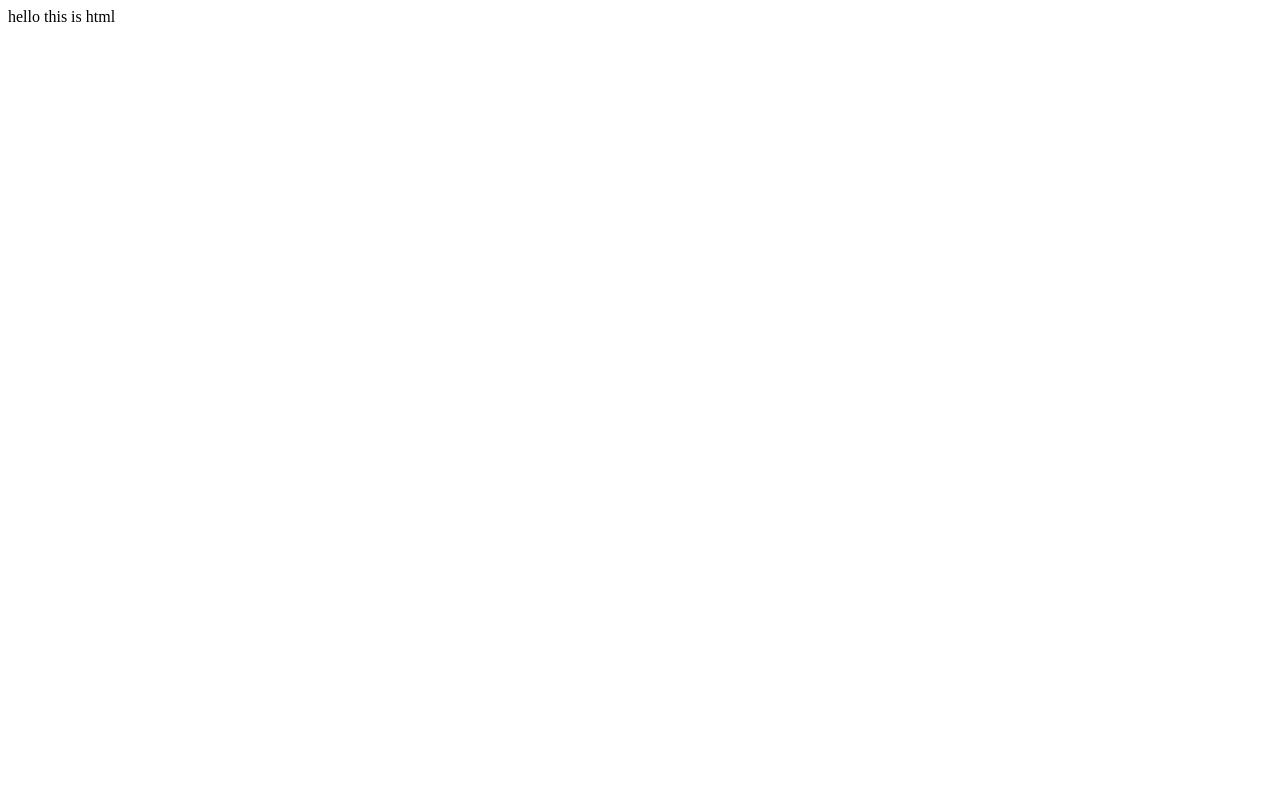
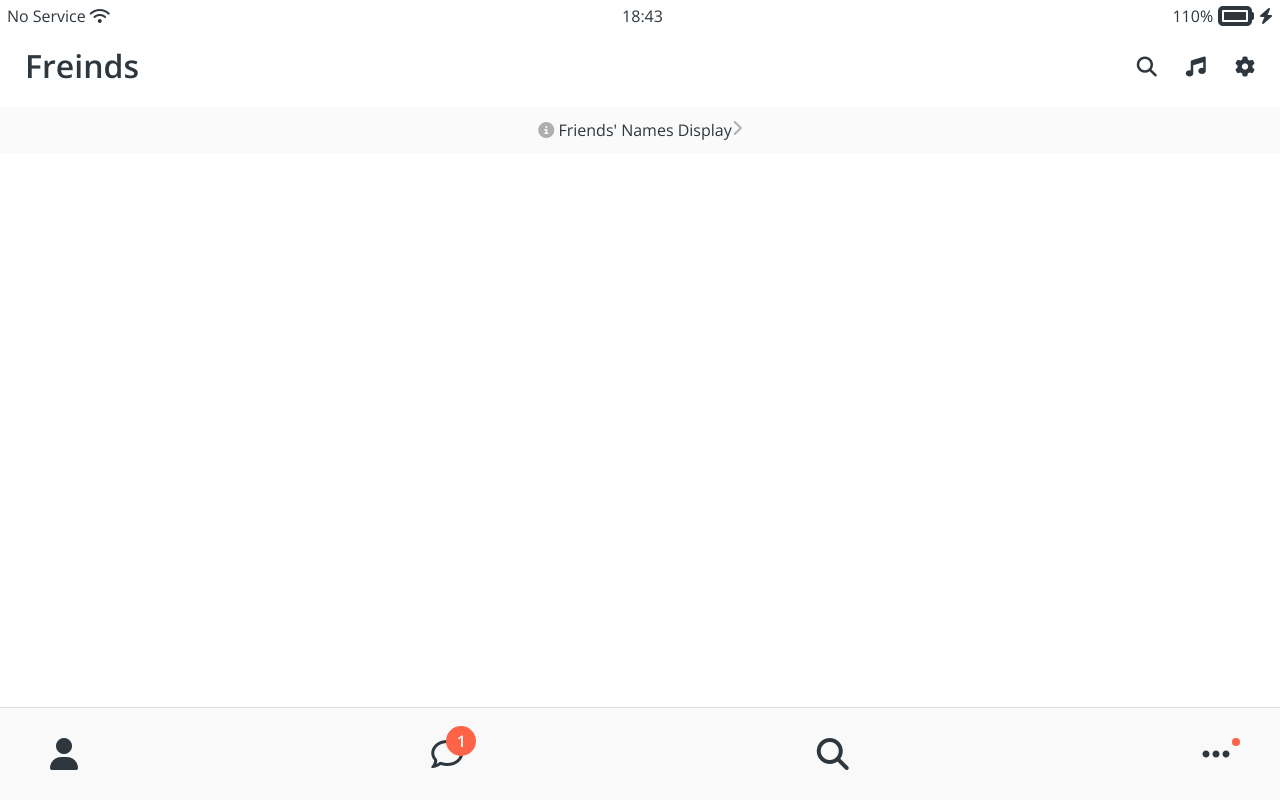
Before and after one commit to jumprope123/kokoa-clone-2020, a plain HTML site: page friends.html in a window 1280 px wide. Shown: the top 808 px of the page. Drawn offline with nearby package versions, Linux system fonts and the light colour scheme.

Commit message:
6.15 friends screen part1

```diff
--- /dev/null
+++ b/CSS/components/nav-bar.css
@@ -0,0 +1,45 @@
+.nav {
+    position: fixed;
+    bottom: 0;
+    width: 100%;
+    background-color: #f9f9fa;
+    padding: 30px 50px;
+    border-top: 1px solid rgba(165, 165, 165, 0.3);
+    box-sizing: border-box;
+}
+
+.nav__list {
+    display: flex;
+    justify-content: space-between;
+
+}
+.nav__link {
+    color: #2e363e;
+    position: relative;
+}
+
+.nav__notification {
+    background-color: tomato;
+width: 30px;
+height: 30px;
+border-radius: 15px;
+display: flex;
+justify-content: center;
+align-items: center;
+color: white;
+font-weight: 600;
+position: absolute;
+left: 15px;
+bottom: 15px;
+}
+
+.ellipsis__notification {
+    width: 8px;
+    height: 8px;
+    border-radius: 4px;
+    display: flex;
+    background-color: tomato;
+    position: absolute;
+    left: 30px;
+    bottom: 25px;
+}
--- /dev/null
+++ b/CSS/components/screen-header.css
@@ -0,0 +1,17 @@
+.screen-header {
+    display: flex;
+    justify-content: space-between;
+    padding: 25px;
+    padding-top: 50px;
+    align-items: center;
+}
+
+.screen-header__title {
+    font-size: 32px;
+    font-weight: 600;
+
+}
+
+.screen-header__icons span {
+    margin-left: 25px;
+}
--- a/CSS/components/status-bar.css
+++ b/CSS/components/status-bar.css
@@ -1,7 +1,13 @@
 .status-bar{
+    position: fixed;
+    top: 0px;
+    width: 100%;
     display: flex;
     justify-content: center;
     padding: 5px 3px;
+    padding-top: 0px;
+    box-sizing: border-box;
+    align-items: center;
 }
 
 .status-bar__column{
--- a/CSS/reset.css
+++ b/CSS/reset.css
@@ -45,3 +45,8 @@ table {
 input:focus {
 	outline: none;
 }
+
+a {
+	color:inherit;
+	text-decoration: none;
+}
--- /dev/null
+++ b/CSS/screens/friends.css
@@ -0,0 +1,11 @@
+#friends-display-link {
+    display: block;
+    text-align: center;
+    background-color: #fafafa;
+    padding: 15px 0px;
+}
+
+#friends-display-link i {
+    color: rgba(0, 0, 0, 0.3);
+    font-size: 16px;
+}
--- a/CSS/styles.css
+++ b/CSS/styles.css
@@ -1,11 +1,18 @@
 @import url('https://fonts.googleapis.com/css2?family=Open+Sans:wght@400;600&display=swap');
 @import "reset.css";
+@import "variables.css";
+
+/* Components */
 @import "components/status-bar.css";
-/* Components */
-@import "variables.css";
+@import "components/nav-bar.css";
+@import "components/screen-header.css";
+
 /* Screens */
 @import "screens/login.css";
+@import "screens/friends.css";
 
 body {
+    height: 1000vh;
  font-family: 'Open Sans', sans-serif;
+ color: #2e363e;
 }
--- a/friends.html
+++ b/friends.html
@@ -1 +1,67 @@
-hello this is html
+<!DOCTYPE html>
+<html lang="en">
+
+<head>
+    <link rel="stylesheet" href="CSS\styles.css">
+    <meta charset="UTF-8">
+    <meta name="viewport" content="width=device-width, initial-scale=1.0">
+    <title>Friends - Kokoa Clone </title>
+</head>
+
+<body>
+    <div class="status-bar">
+        <div class="status-bar__column">
+            <span>No Service</span>
+            <!--To DO : Wifi-Icon-->
+            <i class="fas fa-wifi"></i>
+
+        </div>
+        <div class="status-bar__column">
+            <span>18:43</span>
+        </div>
+        <div class="status-bar__column">
+            <span>110%</span>
+            <!--Battery Icon-->
+            <i class="fas fa-battery-full fa-2x"></i>
+            <!--Lightning Icon-->
+            <i class="fas fa-bolt"></i>
+        </div>
+    </div>
+
+    <header class="screen-header">
+        <h1 class="screen-header__title">Freinds</h1>
+        <div class="screen-header__icons">
+            <span><i class="fas fa-search fa-lg"></i></span>
+            <span><i class="fas fa-music fa-lg"></i></span>
+            <span><i class="fas fa-cog fa-lg"></i></span>
+        </div>
+    </header>
+
+    <a id="friends-display-link">
+        <i class="fas fa-info-circle"></i> Friends' Names Display<i class="fas fa-chevron-right fa-xs"></i>
+    </a>
+
+    <nav class="nav">
+        <ul class="nav__list">
+            <li class="nav__btn">
+                <a class="nav__link" href="friends.html"><i class="fas fa-user fa-2x"></i></a></li>
+            <li class="nav__btn">
+                <a class="nav__link" href="#">
+                    <span class="nav__notification">
+                        1
+                    </span>
+                    <i class="far fa-comment fa-2x"></i></a></li>
+            <li class="nav__btn">
+                <a class="nav__link" href="#"><i class="fas fa-search fa-2x"></i></a></li>
+            <li class="nav__btn">
+                <a class="nav__link" href="#">
+                    <span class="ellipsis__notification"></span><i class="fas fa-ellipsis-h fa-2x"></i></a></li>
+        </ul>
+    </nav>
+
+
+    <script src="https://kit.fontawesome.com/f8f9e4484b.js" crossorigin="anonymous"></script>
+
+</body>
+
+</html>
```
